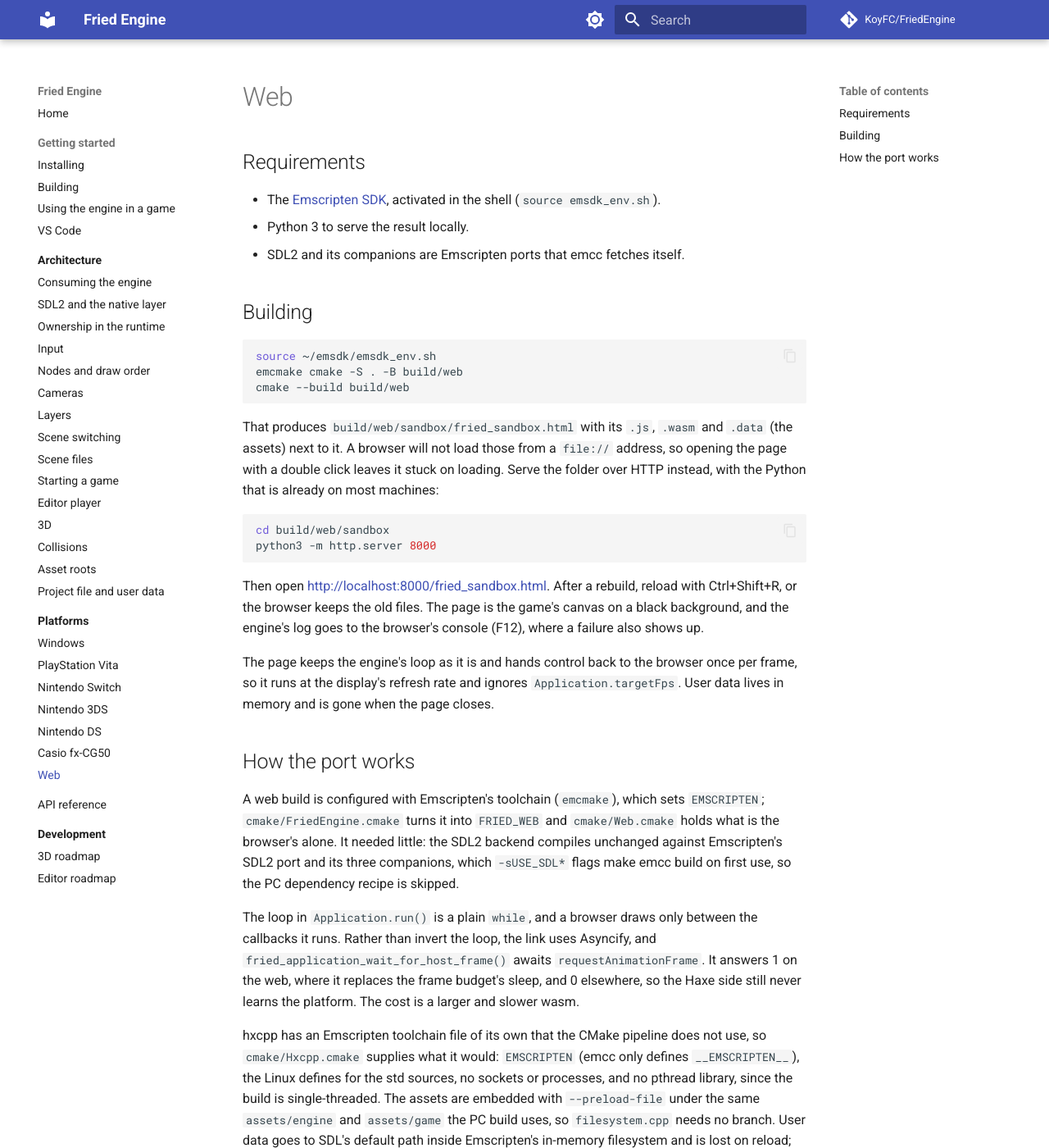
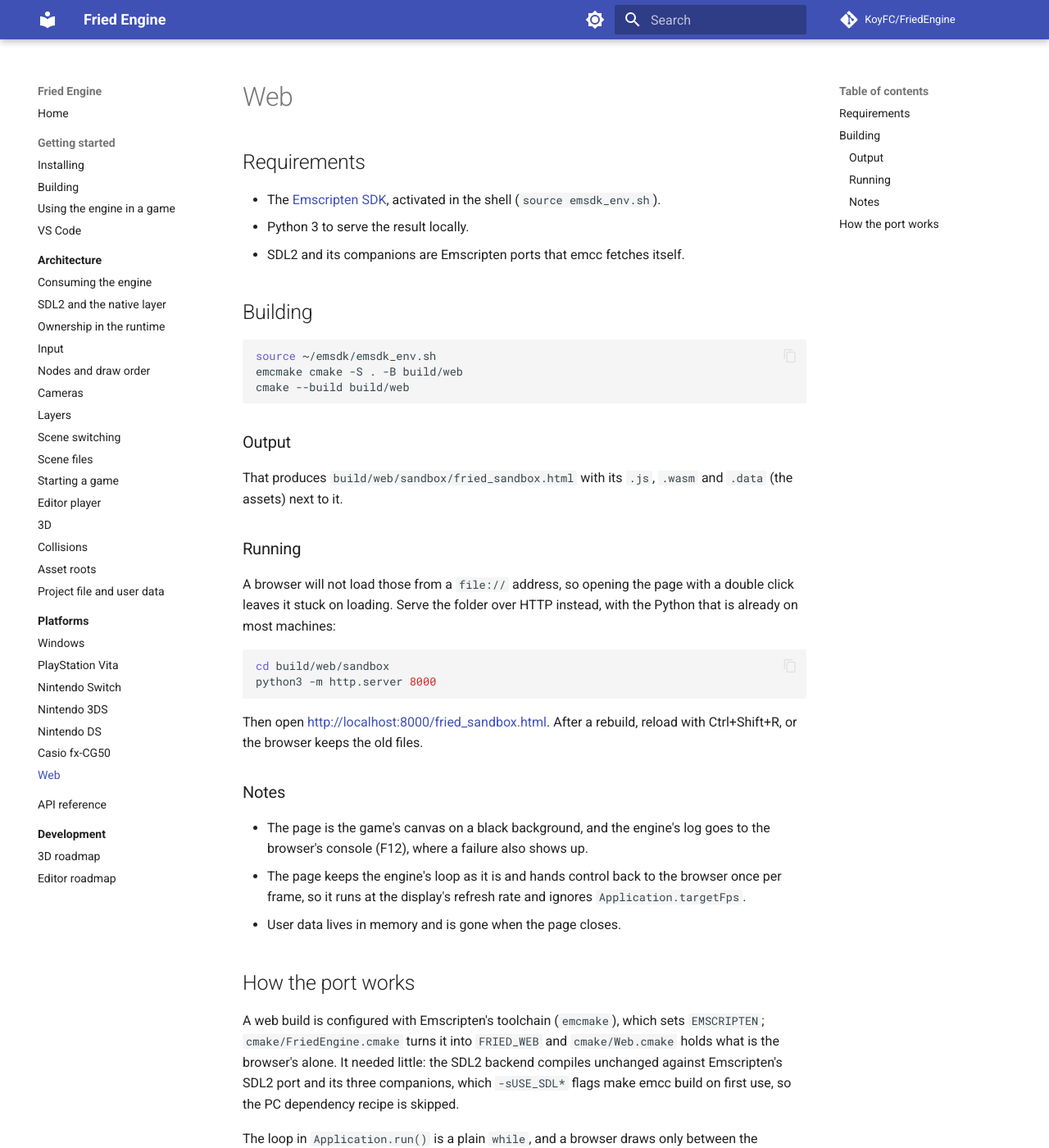
Before and after one commit to KoyFC/FriedEngine, an MkDocs documentation site: the page built from docs/platforms/web.md, in a window 1280 px wide and 1400 px high. Shown: the whole window at 82% size. Built offline with MkDocs 1.6.1 and Material for MkDocs 9.7.7, drawn with Linux system fonts in a browser that asks for light colours; comment, search, counter and statistics services are not loaded.

Commit message:
Split the Platform Build Sections Into Parts

````diff
--- a/docs/platforms/web.md
+++ b/docs/platforms/web.md
@@ -14,16 +14,26 @@ emcmake cmake -S . -B build/web
 cmake --build build/web
 ```
 
-That produces `build/web/sandbox/fried_sandbox.html` with its `.js`, `.wasm` and `.data` (the assets) next to it. A browser will not load those from a `file://` address, so opening the page with a double click leaves it stuck on loading. Serve the folder over HTTP instead, with the Python that is already on most machines:
+### Output
+
+That produces `build/web/sandbox/fried_sandbox.html` with its `.js`, `.wasm` and `.data` (the assets) next to it.
+
+### Running
+
+A browser will not load those from a `file://` address, so opening the page with a double click leaves it stuck on loading. Serve the folder over HTTP instead, with the Python that is already on most machines:
 
 ```sh
 cd build/web/sandbox
 python3 -m http.server 8000
 ```
 
-Then open <http://localhost:8000/fried_sandbox.html>. After a rebuild, reload with Ctrl+Shift+R, or the browser keeps the old files. The page is the game's canvas on a black background, and the engine's log goes to the browser's console (F12), where a failure also shows up.
+Then open <http://localhost:8000/fried_sandbox.html>. After a rebuild, reload with Ctrl+Shift+R, or the browser keeps the old files.
 
-The page keeps the engine's loop as it is and hands control back to the browser once per frame, so it runs at the display's refresh rate and ignores `Application.targetFps`. User data lives in memory and is gone when the page closes.
+### Notes
+
+- The page is the game's canvas on a black background, and the engine's log goes to the browser's console (F12), where a failure also shows up.
+- The page keeps the engine's loop as it is and hands control back to the browser once per frame, so it runs at the display's refresh rate and ignores `Application.targetFps`.
+- User data lives in memory and is gone when the page closes.
 
 ## How the port works
 
````
Also changed, not shown: docs/platforms/3ds.md (+13 -1 lines), docs/platforms/cg50.md (+14 -1 lines), docs/platforms/nds.md (+17 -1 lines), docs/platforms/switch.md (+7 -1 lines), docs/platforms/vita.md (+7 -1 lines).
